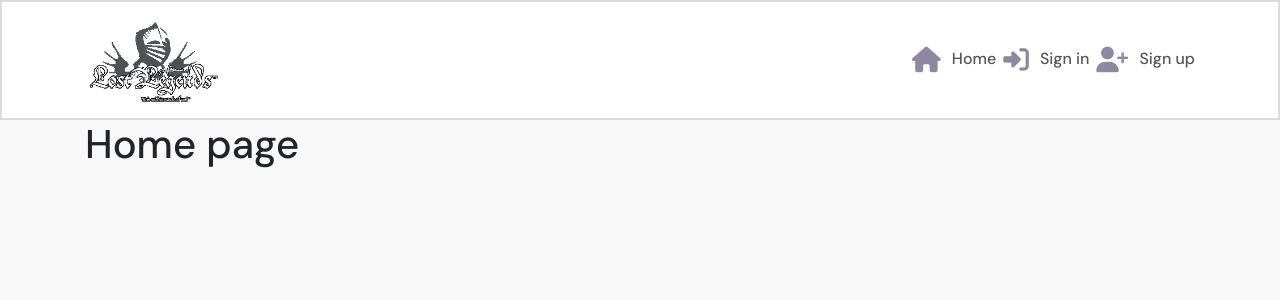
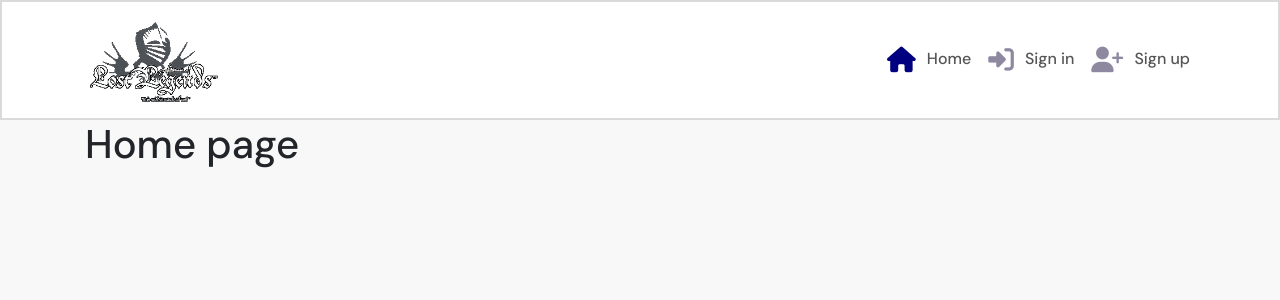
Before and after one commit to arnoldkoss/lost-legends-ll, a React (Create React App) app: page / in a window 1280 px wide. Shown: the top 300 px of the page. Built offline with nearby package versions, Linux system fonts and the light colour scheme.

Commit message:
add the route to page not found and style the links

```diff
--- a/src/App.js
+++ b/src/App.js
@@ -11,6 +11,8 @@ function App() {
         <Switch>
         <Route exact path="/" render={() => <h1>Home page</h1>} />
         <Route exact path="/signin" render={() => <h1>Sign In</h1>} />
+        <Route exact path="/signup" render={() => <h1>Sign Up</h1>} />
+        <Route render={() => <p>Page not found!</p>} />
         </Switch>
 
 
--- a/src/components/NavBar.js
+++ b/src/components/NavBar.js
@@ -9,15 +9,35 @@ const NavBar = () => {
     <Navbar className={styles.NavBar} expand="md" fixed="top">
       <Container>
         <NavLink to="/">
-        <Navbar.Brand>
-          <img src={logo} alt="logo" height="90" />
-        </Navbar.Brand></NavLink>
+          <Navbar.Brand>
+            <img src={logo} alt="logo" height="90" />
+          </Navbar.Brand>
+        </NavLink>
         <Navbar.Toggle aria-controls="basic-navbar-nav" />
         <Navbar.Collapse id="basic-navbar-nav">
           <Nav className="ml-auto text-left">
-            <NavLink to="/"><i class="fa-solid fa-house"></i> Home</NavLink>
-            <NavLink to="/signin"><i class="fa-solid fa-right-to-bracket"></i> Sign in</NavLink>
-            <NavLink to="/signup"><i class="fa-solid fa-user-plus"></i> Sign up</NavLink>
+            <NavLink
+              exact
+              className={styles.NavLink}
+              activeClassName={styles.Active}
+              to="/"
+            >
+              <i class="fa-solid fa-house"></i> Home
+            </NavLink>
+            <NavLink
+              className={styles.NavLink}
+              activeClassName={styles.Active}
+              to="/signin"
+            >
+              <i class="fa-solid fa-right-to-bracket"></i> Sign in
+            </NavLink>
+            <NavLink
+              className={styles.NavLink}
+              activeClassName={styles.Active}
+              to="/signup"
+            >
+              <i class="fa-solid fa-user-plus"></i> Sign up
+            </NavLink>
           </Nav>
         </Navbar.Collapse>
       </Container>
--- a/src/styles/NavBar.module.css
+++ b/src/styles/NavBar.module.css
@@ -2,3 +2,11 @@
     background-color: white;
     border: 2px solid #dadada;
 }
+
+.NavLink {
+    padding: 5px;
+  }
+
+.Active i {
+    color: navy;
+  }
```
